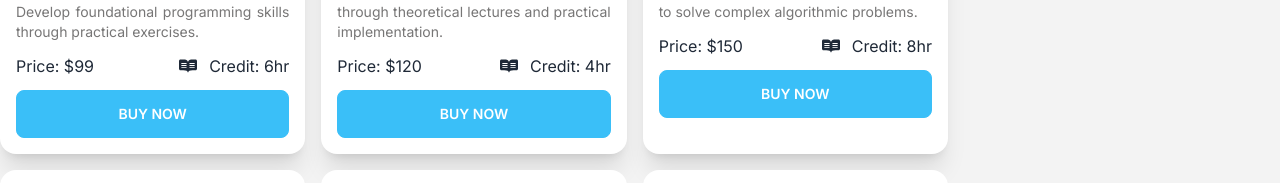
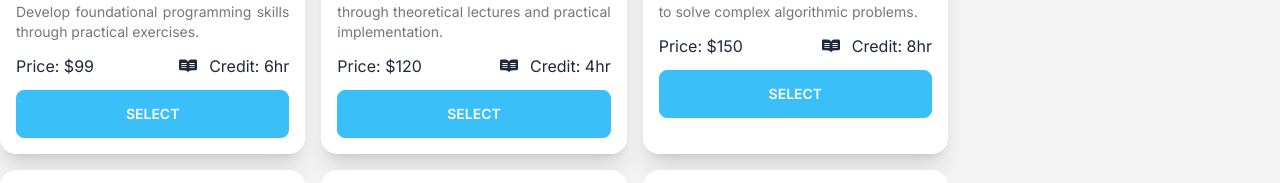
Before and after one commit to introtoxicXXl/course-registration, a React (Vite) app: page / in a window 1280 px wide. Shown: the part 399-582 px from the top of the page. Built offline with nearby package versions, Linux system fonts and the light colour scheme.

Commit message:
handle function edit

```diff
--- a/src/App.jsx
+++ b/src/App.jsx
@@ -14,17 +14,21 @@ function App() {
 
   const handelAddToCart = course => {
     const { price, credit } = course;
+    const remainingCreditHour = creditHour + credit;
     const remainingCredits = credits - credit;
     if (remainingCredits < 0) {
       return swal("OPPS", "Your credit hour is finished", "error");
     }
-    if (carts.includes(course)) {
-      return swal("OPPS", "You already add this course", "error");
-    } else {
-      setCarts([...carts, course]);
+    if (remainingCreditHour > 20){
+      return swal("OPPS", "your do not take more then 20 credit", "error");
     }
+      if (carts.includes(course)) {
+        return swal("OPPS", "You already select this course", "error");
+      } else {
+        setCarts([...carts, course]);
+      }
     setCredits(remainingCredits);
-    setCreditHour(creditHour + credit);
+    setCreditHour(remainingCreditHour);
     setPrices(prices + price);
   }
 
--- a/src/component/Course/Course.jsx
+++ b/src/component/Course/Course.jsx
@@ -20,7 +20,7 @@ function Course({ course, handelAddToCart }) {
                     <p className='flex items-center'> <span className='mr-3 text-lg'><FaReadme></FaReadme> </span>Credit: {credit}hr</p>
                 </div>
                 <div className="items-center">
-                    <button onClick={() => handelAddToCart(course)} className="btn btn-info text-white w-full">Buy Now</button>
+                    <button onClick={() => handelAddToCart(course)} className="btn btn-info text-white w-full">Select</button>
                 </div>
             </div>
         </div>
```
